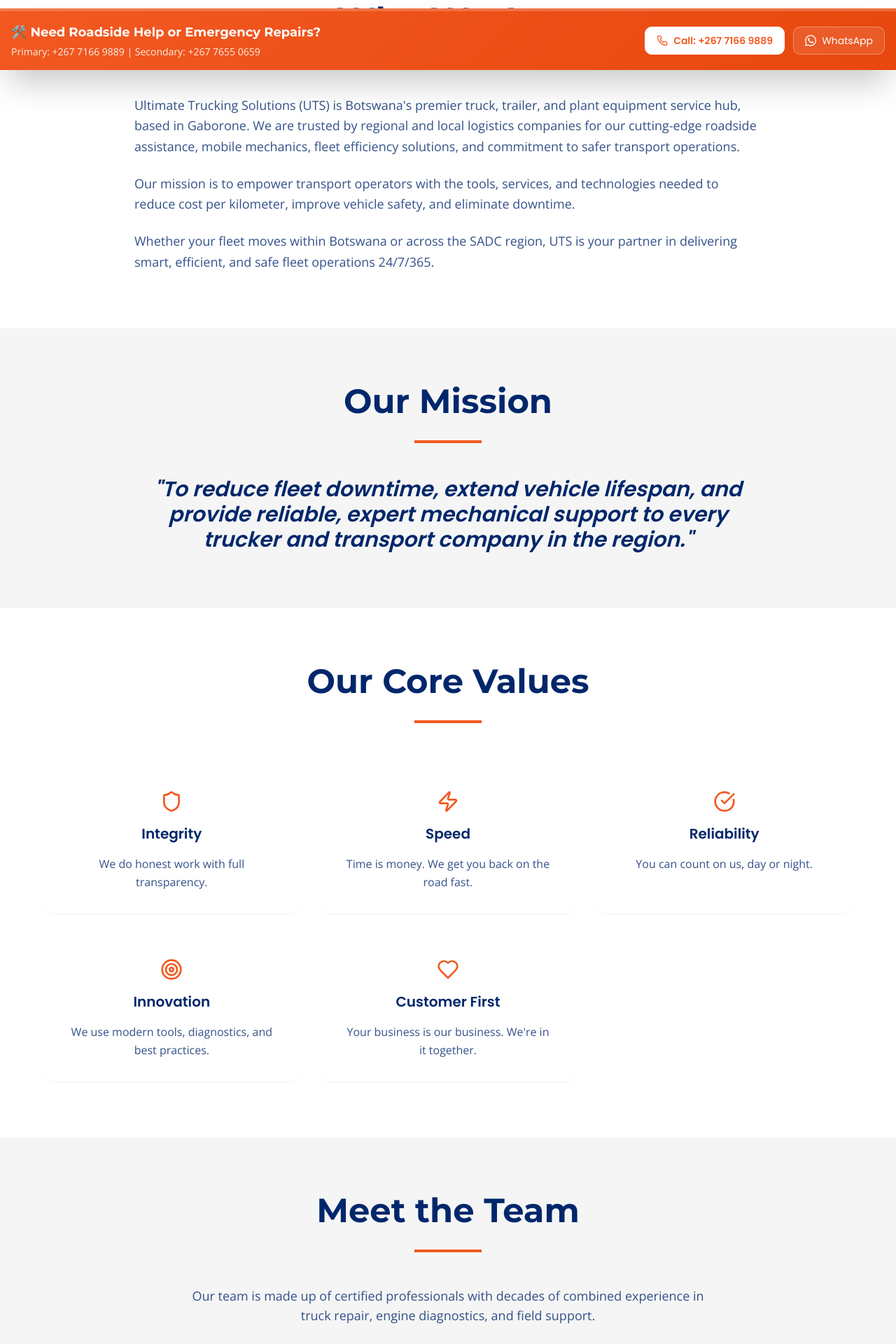
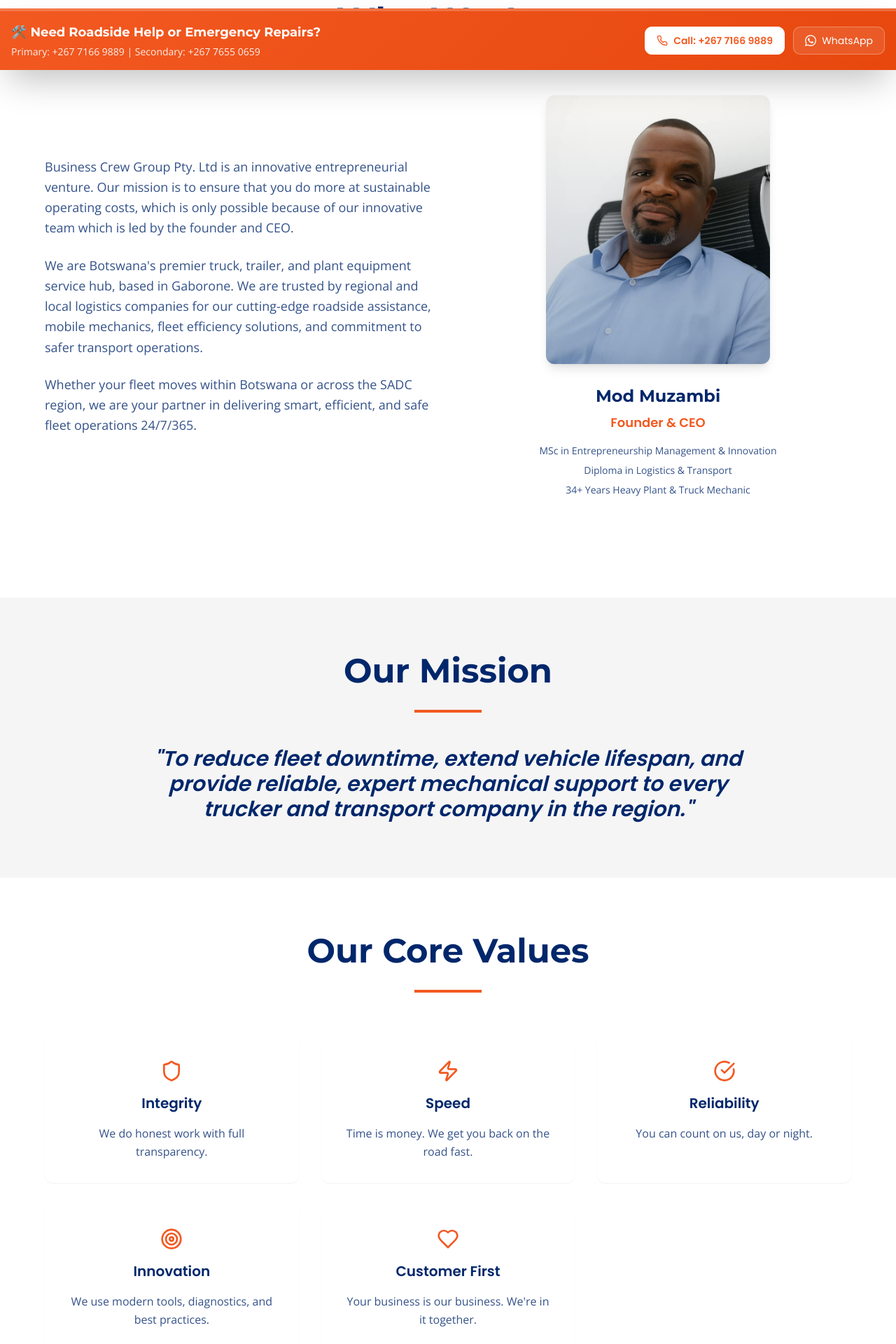
Before and after one commit to Growlane/africa-road-heroes, a React (Vite) app: page /about in a window 1280 px wide. Shown: the part 700-2620 px from the top of the page at 70% size. Built offline with nearby package versions, Linux system fonts and the light colour scheme.

Commit message:
Update About Us page
Updated the About Us page with the founder's picture and a professional description of the company and its team.
-edited src/pages/About.tsx

```diff
--- a/src/components/About.tsx
+++ b/src/components/About.tsx
@@ -79,21 +79,44 @@ const About = () => {
       {/* Who We Are */}
       <section className="py-20 bg-background">
         <div className="container mx-auto px-4">
-          <div className="max-w-4xl mx-auto">
+          <div className="max-w-6xl mx-auto">
             <h2 className="text-4xl md:text-5xl font-montserrat font-bold text-primary mb-8 text-center">
               Who We Are
             </h2>
             <div className="w-24 h-1 bg-secondary mx-auto mb-12"></div>
+
+            <div className="grid lg:grid-cols-2 gap-12 items-center mb-16">
               <div className="text-lg font-open-sans text-foreground/80 leading-relaxed space-y-6">
                 <p>
-                Ultimate Trucking Solutions (UTS) is Botswana's premier truck, trailer, and plant equipment service hub, based in Gaborone. We are trusted by regional and local logistics companies for our cutting-edge roadside assistance, mobile mechanics, fleet efficiency solutions, and commitment to safer transport operations.
+                  Business Crew Group Pty. Ltd is an innovative entrepreneurial venture. Our mission is to ensure that you do more at sustainable operating costs, which is only possible because of our innovative team which is led by the founder and CEO.
                 </p>
                 <p>
-                Our mission is to empower transport operators with the tools, services, and technologies needed to reduce cost per kilometer, improve vehicle safety, and eliminate downtime.
+                  We are Botswana's premier truck, trailer, and plant equipment service hub, based in Gaborone. We are trusted by regional and local logistics companies for our cutting-edge roadside assistance, mobile mechanics, fleet efficiency solutions, and commitment to safer transport operations.
                 </p>
                 <p>
-                Whether your fleet moves within Botswana or across the SADC region, UTS is your partner in delivering smart, efficient, and safe fleet operations 24/7/365.
+                  Whether your fleet moves within Botswana or across the SADC region, we are your partner in delivering smart, efficient, and safe fleet operations 24/7/365.
                 </p>
+              </div>
+
+              <div className="text-center">
+                <div className="relative inline-block">
+                  <img
+                    src="/lovable-uploads/d97fceb3-c0a4-4838-ab02-bc92e0734eb1.png"
+                    alt="Mod Muzambi - Founder & CEO"
+                    className="w-80 h-96 object-cover rounded-lg shadow-lg mx-auto"
+                  />
+                  <div className="absolute inset-0 bg-gradient-to-t from-primary/20 to-transparent rounded-lg"></div>
+                </div>
+                <div className="mt-6">
+                  <h3 className="text-2xl font-montserrat font-bold text-primary mb-2">Mod Muzambi</h3>
+                  <p className="text-lg font-poppins text-secondary font-semibold mb-4">Founder & CEO</p>
+                  <div className="text-sm font-open-sans text-foreground/80 space-y-2 max-w-md mx-auto">
+                    <p>MSc in Entrepreneurship Management & Innovation</p>
+                    <p>Diploma in Logistics & Transport</p>
+                    <p>34+ Years Heavy Plant & Truck Mechanic</p>
+                  </div>
+                </div>
+              </div>
             </div>
           </div>
         </div>
@@ -148,12 +171,26 @@ const About = () => {
         <div className="container mx-auto px-4">
           <div className="max-w-6xl mx-auto">
             <h2 className="text-4xl md:text-5xl font-montserrat font-bold text-primary mb-8 text-center">
-              Meet the Team
+              The Team
             </h2>
             <div className="w-24 h-1 bg-secondary mx-auto mb-12"></div>
-            <p className="text-lg font-open-sans text-foreground/80 text-center mb-16 max-w-3xl mx-auto">
-              Our team is made up of certified professionals with decades of combined experience in truck repair, engine diagnostics, and field support.
+
+            <div className="mb-16">
+              <h3 className="text-2xl font-montserrat font-bold text-primary mb-6 text-center">Our Founder</h3>
+              <div className="max-w-4xl mx-auto text-lg font-open-sans text-foreground/80 leading-relaxed">
+                <p className="mb-6">
+                  Our founder is a qualified and experienced heavy plant equipment and truck mechanic with way over 34 years in the automotive industry serving mines, construction, logistics etc. Mod Muzambi also holds a MSc in Entrepreneurship Management & Innovation, Diploma in Logistics & Transport as well.
                 </p>
+              </div>
+            </div>
+
+            <div className="mb-16">
+              <h3 className="text-2xl font-montserrat font-bold text-primary mb-6 text-center">Our Expert Team</h3>
+              <p className="text-lg font-open-sans text-foreground/80 text-center mb-12 max-w-4xl mx-auto">
+                We also have a team of technicians well qualified in heavy plant, trucks, trailers mechanics in addition to auto electricians, boilermaker and hydraulics and pneumatic technicians. We are well represented at each major centre in Botswana so as to reduce response time as well as call out costs.
+              </p>
+            </div>
+
             <div className="grid grid-cols-2 md:grid-cols-3 lg:grid-cols-5 gap-6">
               {teamMembers.map((member, index) => (
                 <div key={index} className="text-center group">
```
Also changed, not shown: public/lovable-uploads/d97fceb3-c0a4-4838-ab02-bc92e0734eb1.png (added). Lines whose indentation alone changed are shown as unchanged.
